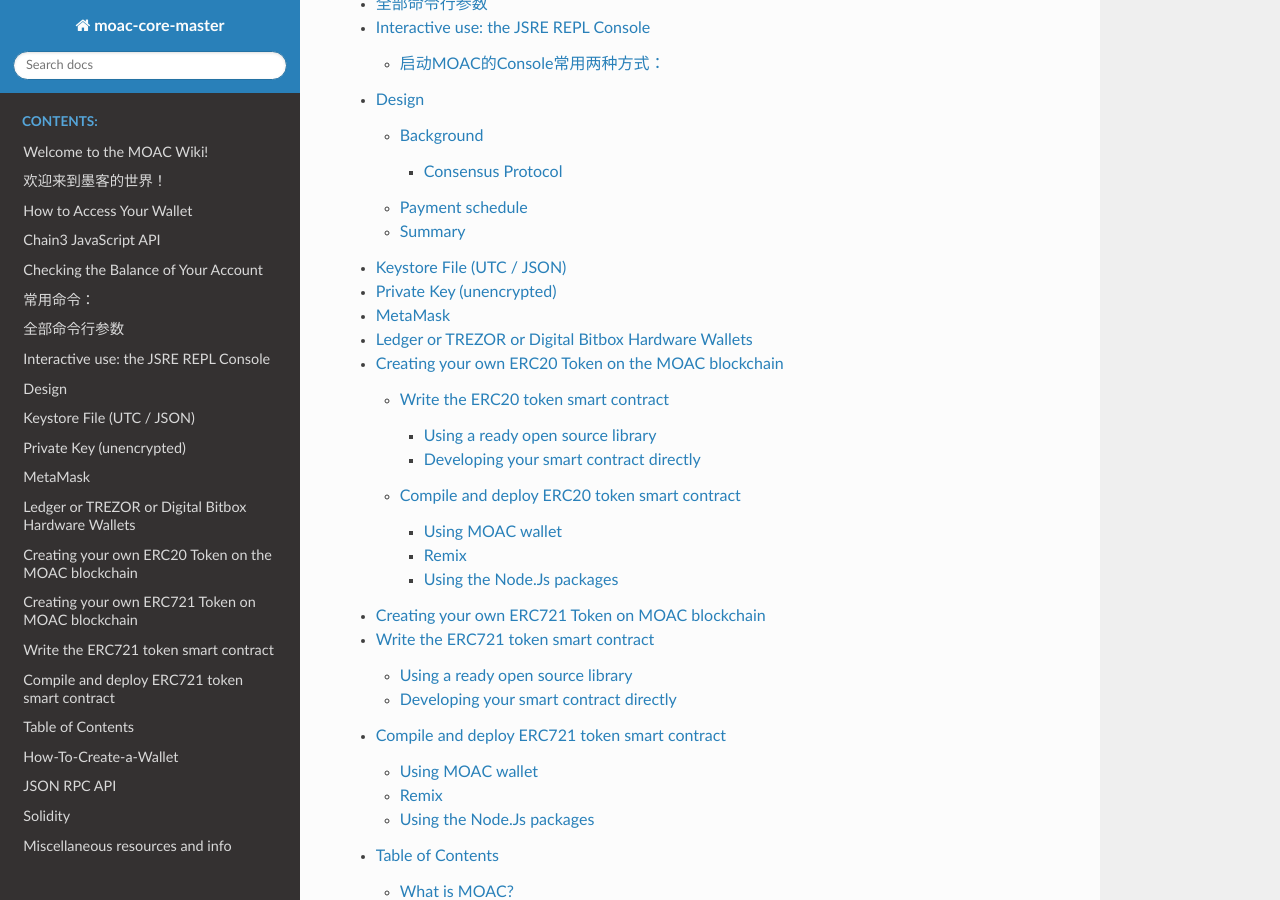
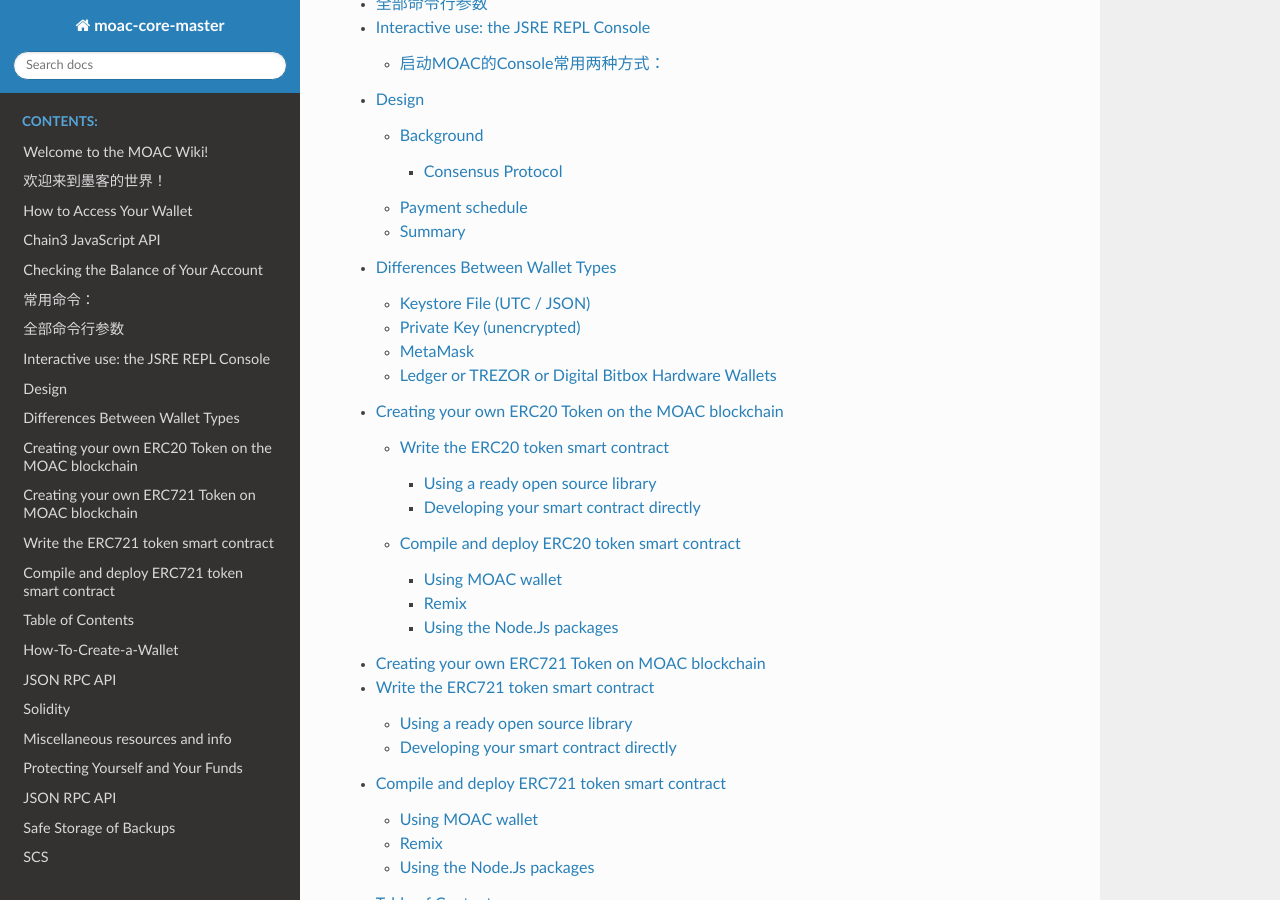
Before and after one commit to MOACChain/MOAC-DOCS, a Sphinx documentation site: the page built from Docs/index.rst, in a window 1280 px wide and 900 px high, scrolled down 720 px. Built offline with Sphinx 7.4.7 and the Read the Docs theme 2.0.0, drawn with Linux system fonts in a browser that asks for light colours.

Commit message:
Update Differences-Between-Wallet-Types.rst

```diff
--- a/Docs/Differences-Between-Wallet-Types.rst
+++ b/Docs/Differences-Between-Wallet-Types.rst
@@ -1,3 +1,7 @@
+Differences Between Wallet Types
+================================
+
+
 What are the different types of private key formats that I can use to
 access my wallet?
 
```
